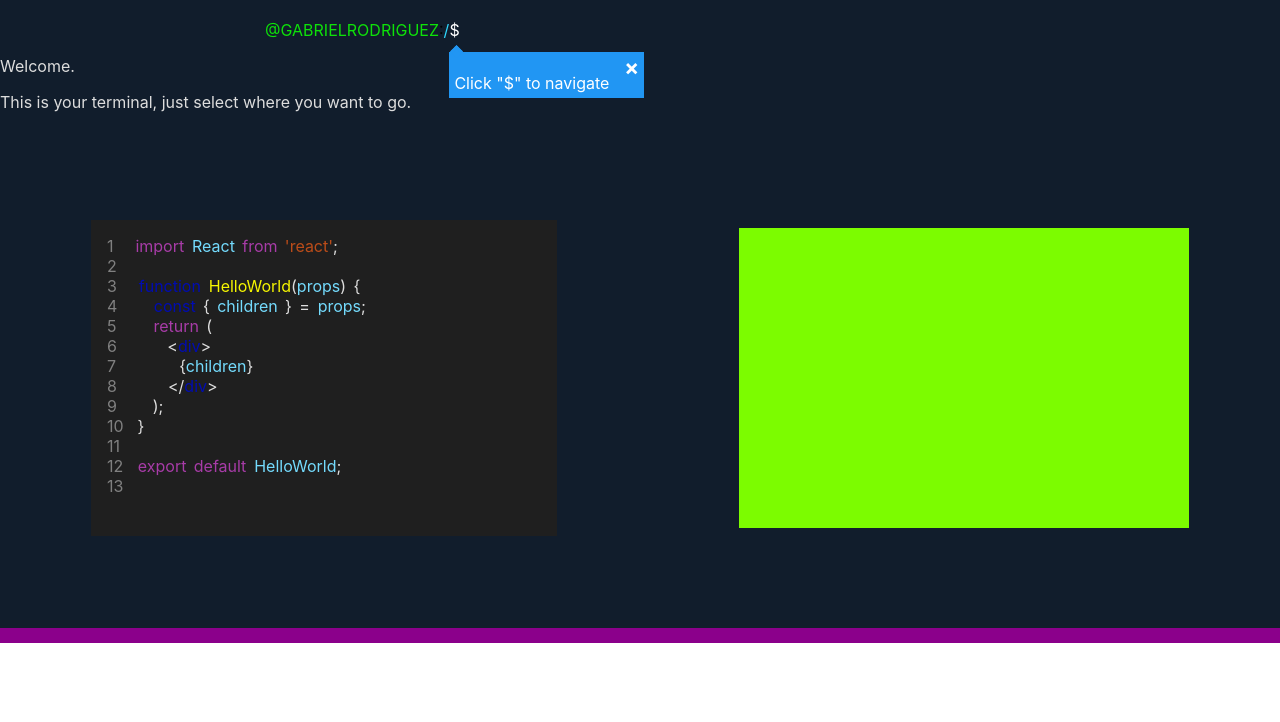
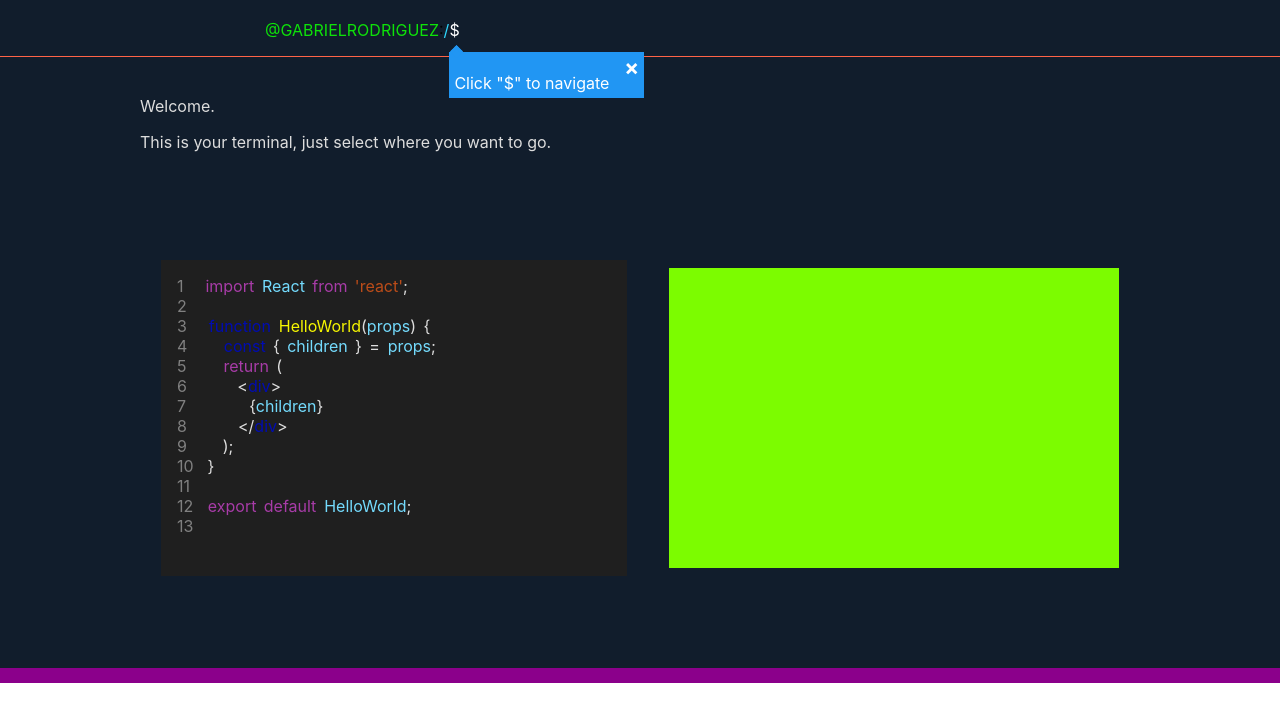
Before and after one commit to Gabrieldrc/my_page, a React (Create React App) app: page / in a window 1280 px wide. Shown: the top 722 px of the page. Built offline with nearby package versions, Linux system fonts and the light colour scheme.

Commit message:
nav fixed position

```diff
--- a/src/App.css
+++ b/src/App.css
@@ -3,7 +3,12 @@
 }
 /* Nav css */
 nav {
-  /* background-color: rgba(43, 138, 255, 0.2) */
+  position: fixed;
+  width: 100%;
+  z-index: 9;
+  background-color: inherit;
+  padding-bottom: 1rem;
+  border-bottom: 1px solid rgb(255, 99, 71);
 }
 
 .nav_content {
@@ -14,8 +19,8 @@ nav {
 
 /* BodyContent css */
 .body_content {
+  padding-top: 5rem;
   position: relative;
-  /* background-color: darkblue; */
   min-height: 512px;
   color: #ddd;
 }
--- a/src/components/HomePage/HomePage.css
+++ b/src/components/HomePage/HomePage.css
@@ -1,3 +1,8 @@
+.body_content {
+  width: 1000px;
+  margin: auto;
+}
+
 /* LeftMenu css */
 .left_menu {
   position: fixed;
```
